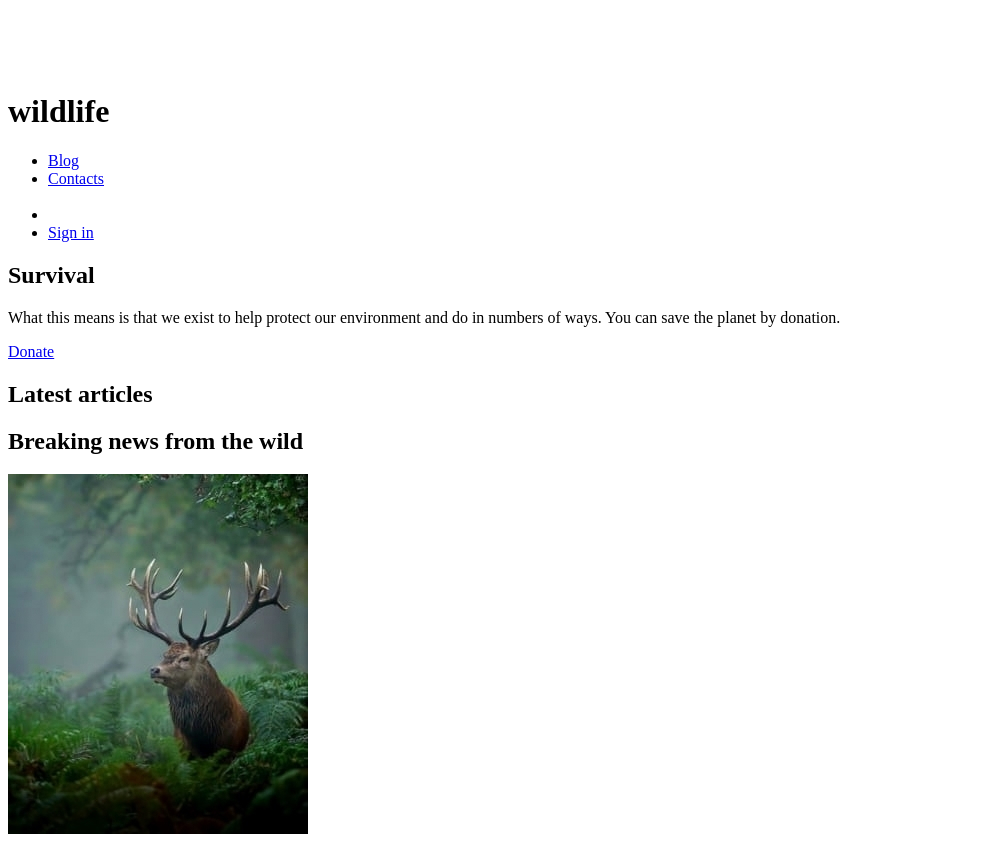
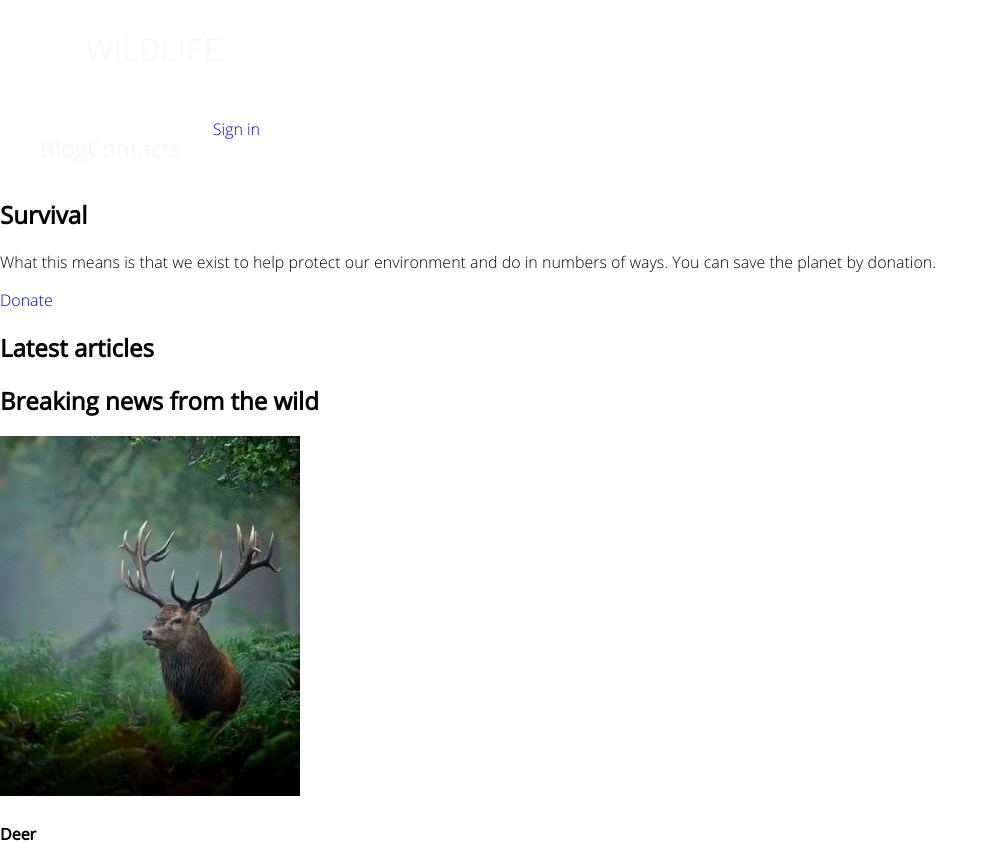
Before and after one commit to Rasskris/JSFE2021Q1, a plain HTML site: page wildlife/index.html in a window 1280 px wide. Shown: the top 848 px of the page, without its empty margins (0-998 px from the left). Drawn offline with Linux system fonts and the light colour scheme.

Commit message:
feat: add styles for common classes and tags

```diff
--- a/wildlife/style.css
+++ b/wildlife/style.css
@@ -28,3 +28,78 @@
 		/* Chrome 26+, Opera 23+, Firefox 39+ */
 			url("./assets/fonts/roboto-v20-latin-regular.woff") format("woff"); /* Chrome 6+, Firefox 3.6+, IE 9+, Safari 5.1+ */
 }
+
+html {
+	box-sizing: border-box;
+}
+*,
+*::before,
+*::after {
+	box-sizing: inherit;
+}
+body {
+	margin: 0;
+	max-width: 1440px;
+	font-family: "Open Sans";
+	font-style: normal;
+	font-weight: 300;
+}
+img {
+	max-width: 100%;
+	height: auto;
+}
+a {
+	text-decoration: none;
+}
+li {
+	list-style-type: none;
+}
+.wrapper {
+	max-width: 1440px;
+	margin: 0 auto;
+}
+.logo {
+	display: flex;
+	flex-wrap: wrap;
+	align-items: center;
+}
+.logo:hover {
+	cursor: pointer;
+	opacity: 0.65;
+}
+.logo__pic {
+	width: 70px;
+	margin-right: 13px;
+	padding-bottom: 4px;
+	padding-left: 1px;
+}
+.logo__text {
+	width: 150px;
+	padding-left: 2px;
+	font-family: "Roboto";
+	font-style: normal;
+	font-weight: 300;
+	font-size: 32px;
+	line-height: 59px;
+	text-transform: uppercase;
+
+	color: #f7f7f7;
+}
+.menu {
+	display: flex;
+	flex-wrap: wrap;
+}
+.menu-item a {
+	font-weight: 400;
+	font-size: 23px;
+	line-height: 60px;
+
+	color: #f7f7f7;
+}
+.menu-item a:hover {
+	opacity: 0.65;
+}
+.btn_active {
+	background: #8f5613;
+	border-color: #8f5613;
+}
```
